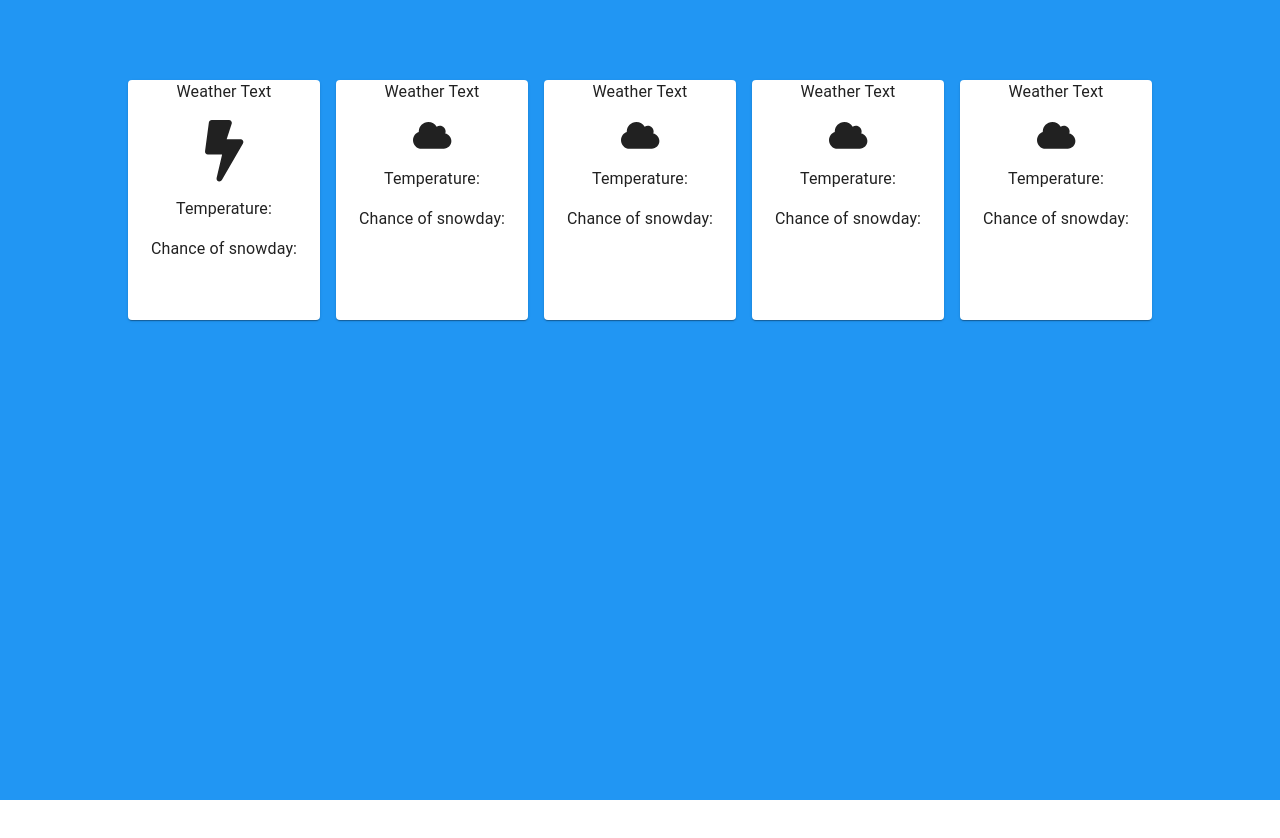
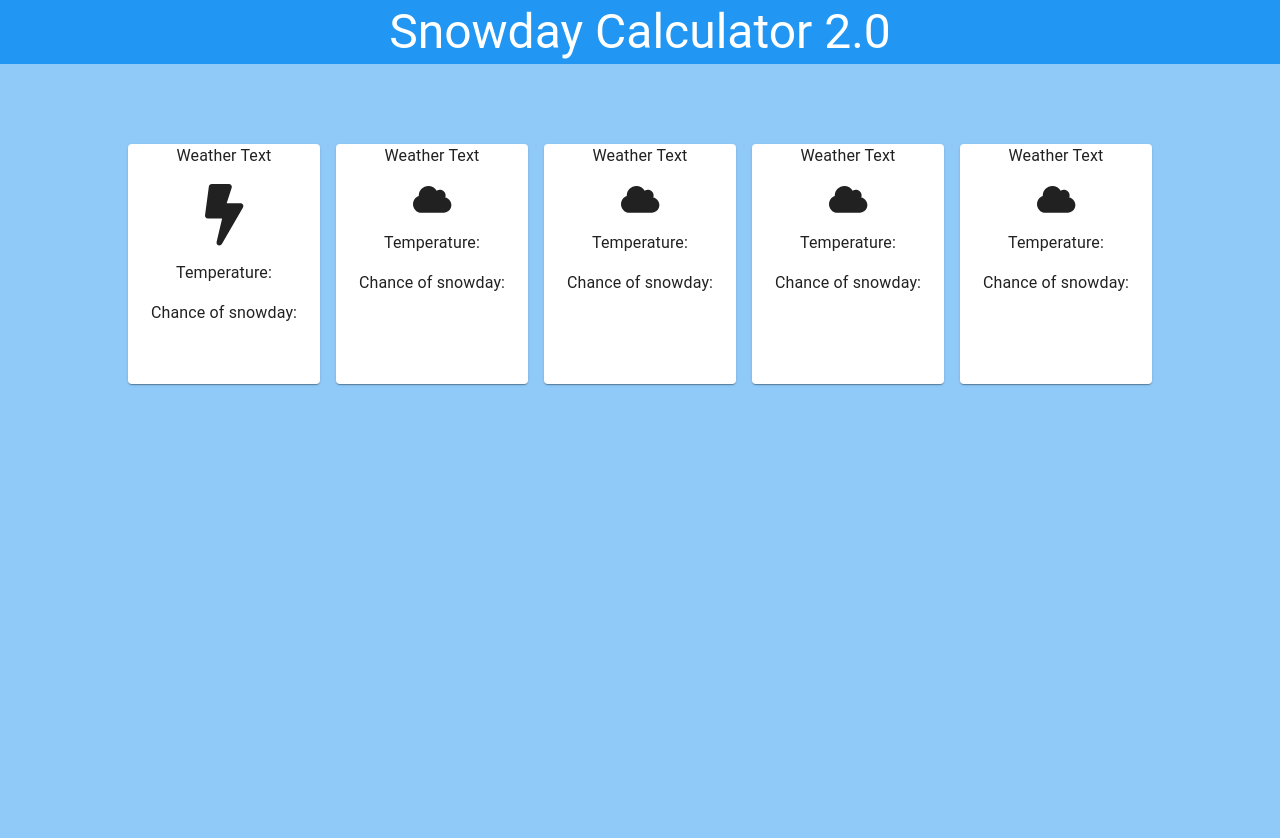
Before and after one commit to briankeefe/Snowday, a React (Create React App) app in the folder my-app/: page / in a window 1280 px wide. Shown: the top 838 px of the page. Before the commit the page ends 800 px from the top, so only its background shows below. Built offline with nearby package versions, Linux system fonts and the light colour scheme.

Commit message:
added and refactored toolbar

```diff
--- a/my-app/src/App.js
+++ b/my-app/src/App.js
@@ -8,7 +8,7 @@ import {blue} from "@material-ui/core/colors"
 
 function App() {
 	return (
-		<Box className="home-page" style={{backgroundColor: blue[500]}}>
+		<Box className="home-page" style={{backgroundColor: blue[200]}}>
 			<Box className="next-box" pt={10}>
 				<Grid container justify="center" spacing={2}>
 					<Grid item>
--- a/my-app/src/index.js
+++ b/my-app/src/index.js
@@ -5,23 +5,34 @@ import App from './App';
 import * as serviceWorker from './serviceWorker';
 import { BrowserRouter as Router, Route } from 'react-router-dom';
 import { createMuiTheme, ThemeProvider } from '@material-ui/core/styles';
-import purple from '@material-ui/core/colors/purple';
-import green from '@material-ui/core/colors/green';
-
+import { purple, green, blue } from '@material-ui/core/colors';
+import { faFastForward } from '@fortawesome/free-solid-svg-icons';
+import { AppBar, Toolbar, IconButton, Typography } from '@material-ui/core';
 const theme = createMuiTheme({
     palette: {
-        primary: purple,
+        primary: blue,
         secondary: green,
     }
 });
 
+const toolbar = (
+    <AppBar position="static">
+        <Toolbar>
+            <Typography style={{margin: "auto"}} variant="h3" color="inherit">
+                Snowday Calculator 2.0
+            </Typography>
+        </Toolbar>
+    </AppBar>
+);
+
 const routing = (
     <ThemeProvider theme={theme}>
+        {toolbar}
         <Router>
             <div>
                 <Route path="/" component={App} />
-                <Route path="/today" component={App}/>
-                <Route path="/tomorrow" component={App}/>
+                <Route path="/today" component={App} />
+                <Route path="/tomorrow" component={App} />
             </div>
         </Router>
     </ThemeProvider>
```
